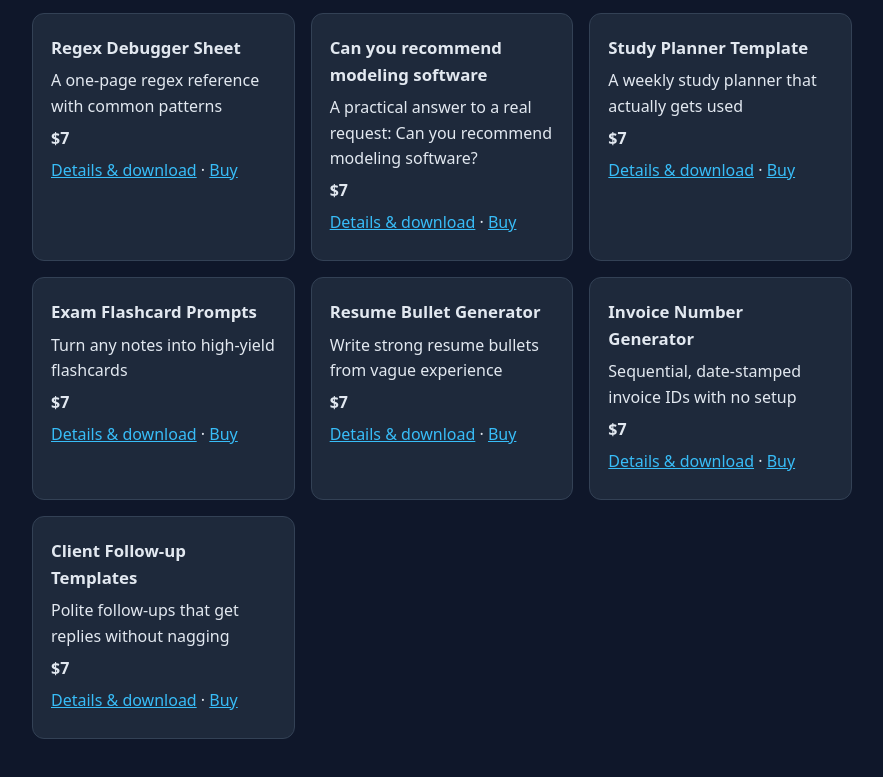
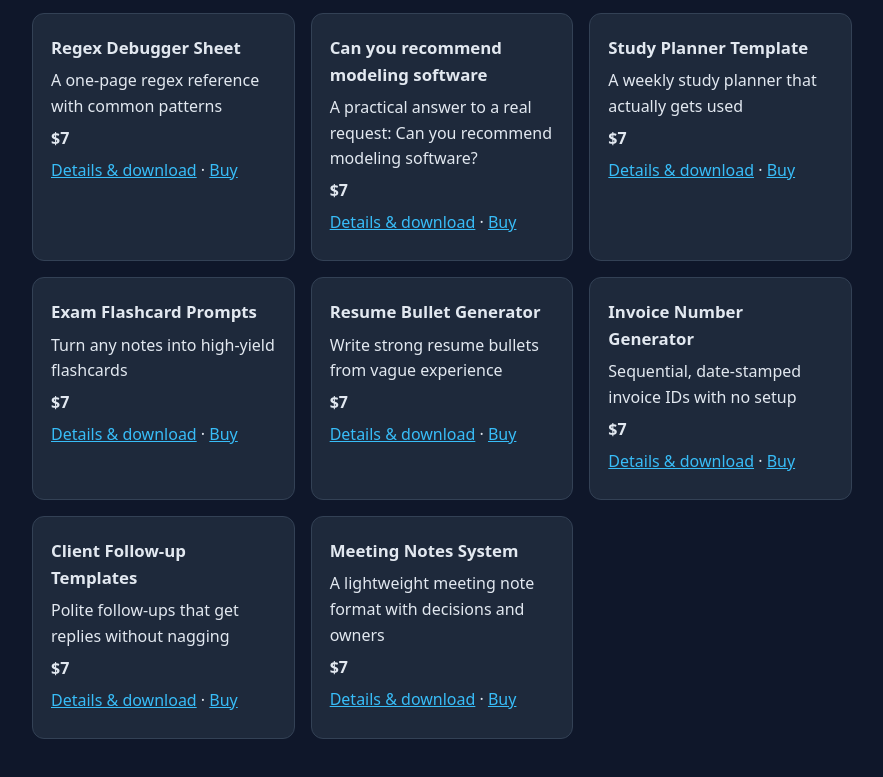
Before and after one commit to LinuxGuru999/LinuxGuru999.github.io, a plain HTML site: page index.html in a window 1280 px wide. Shown: the part 575-1352 px from the top of the page, without its empty margins (198-1081 px from the left). Drawn offline with Linux system fonts and the light colour scheme.

Commit message:
Update storefront

```diff
--- a/index.html
+++ b/index.html
@@ -7,4 +7,5 @@
 <article class="card"><h2>Exam Flashcard Prompts</h2><p>Turn any notes into high-yield flashcards</p><p><strong>$7</strong></p><p><a href="https://LinuxGuru999.github.io/shotgun-exam-flashcard-prompts/">Details & download</a> · <a href="https://www.paypal.me/IanBartelds/7USD">Buy</a></p></article>
 <article class="card"><h2>Resume Bullet Generator</h2><p>Write strong resume bullets from vague experience</p><p><strong>$7</strong></p><p><a href="https://LinuxGuru999.github.io/shotgun-resume-bullet-generator/">Details & download</a> · <a href="https://www.paypal.me/IanBartelds/7USD">Buy</a></p></article>
 <article class="card"><h2>Invoice Number Generator</h2><p>Sequential, date-stamped invoice IDs with no setup</p><p><strong>$7</strong></p><p><a href="https://LinuxGuru999.github.io/shotgun-invoice-number-generator/">Details & download</a> · <a href="https://www.paypal.me/IanBartelds/7USD">Buy</a></p></article>
-<article class="card"><h2>Client Follow-up Templates</h2><p>Polite follow-ups that get replies without nagging</p><p><strong>$7</strong></p><p><a href="https://LinuxGuru999.github.io/shotgun-client-follow-up-templates/">Details & download</a> · <a href="https://www.paypal.me/IanBartelds/7USD">Buy</a></p></article></div></body></html>
+<article class="card"><h2>Client Follow-up Templates</h2><p>Polite follow-ups that get replies without nagging</p><p><strong>$7</strong></p><p><a href="https://LinuxGuru999.github.io/shotgun-client-follow-up-templates/">Details & download</a> · <a href="https://www.paypal.me/IanBartelds/7USD">Buy</a></p></article>
+<article class="card"><h2>Meeting Notes System</h2><p>A lightweight meeting note format with decisions and owners</p><p><strong>$7</strong></p><p><a href="https://LinuxGuru999.github.io/shotgun-meeting-notes-system/">Details & download</a> · <a href="https://www.paypal.me/IanBartelds/7USD">Buy</a></p></article></div></body></html>
--- a/sitemap.xml
+++ b/sitemap.xml
@@ -11,4 +11,5 @@
   <url><loc>https://LinuxGuru999.github.io/shotgun-resume-bullet-generator/</loc></url>
   <url><loc>https://LinuxGuru999.github.io/shotgun-invoice-number-generator/</loc></url>
   <url><loc>https://LinuxGuru999.github.io/shotgun-client-follow-up-templates/</loc></url>
+  <url><loc>https://LinuxGuru999.github.io/shotgun-meeting-notes-system/</loc></url>
 </urlset>
```
